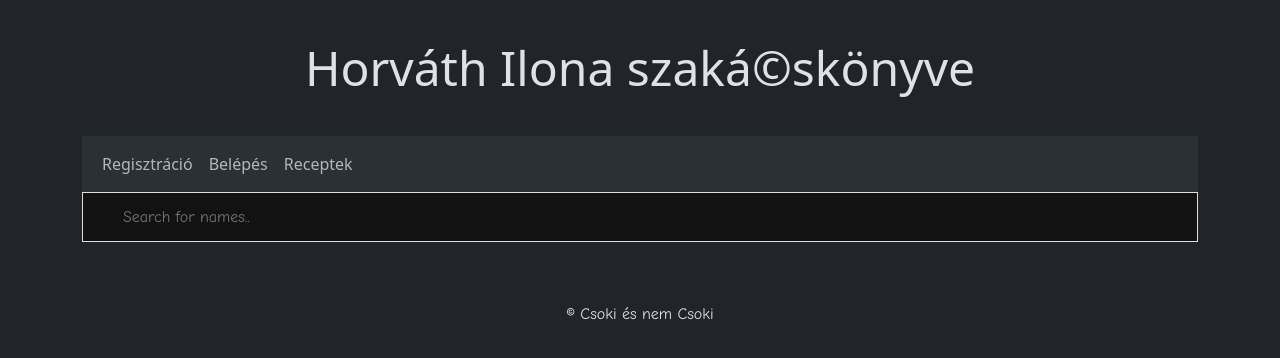
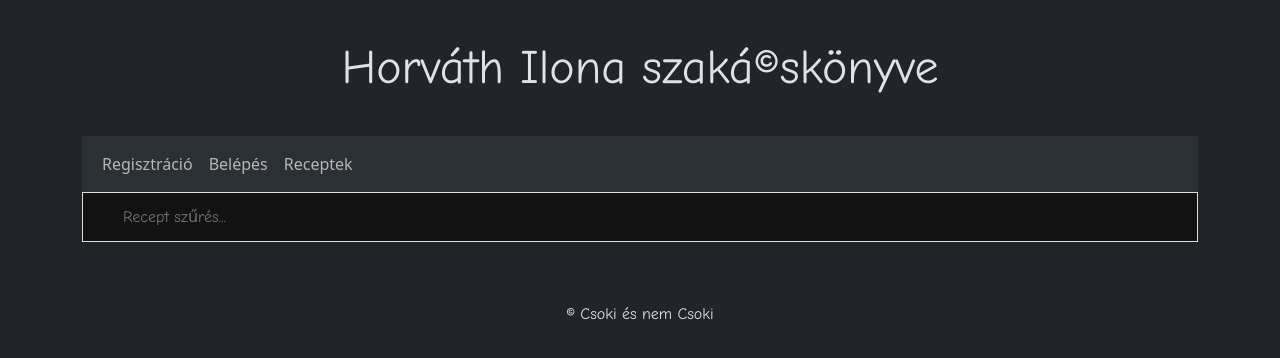
Before and after one commit to vargajanos/szakacsbaszas, a plain HTML site: page frontend/index.html in a window 1280 px wide. Drawn offline with nearby package versions, Linux system fonts and the light colour scheme; no server answers.

Commit message:
finom hangolás

```diff
--- a/frontend/assets/css/style.css
+++ b/frontend/assets/css/style.css
@@ -2,6 +2,7 @@ header{
     text-align: center;
     font-size: 300%;
     padding: 2rem;
+    font-family: "Comic Sans MS", "Comic Sans", cursive;
 }
 
 footer{
--- a/frontend/views/receptek.html
+++ b/frontend/views/receptek.html
@@ -1,4 +1,4 @@
-<input type="text" id="myInput" onkeyup="searchbar()" placeholder="Search for names..">
+<input type="text" id="myInput" onkeyup="searchbar()" placeholder="Recept szűrés...">
 
 <div class="p-3" id="receptek">
 
```
